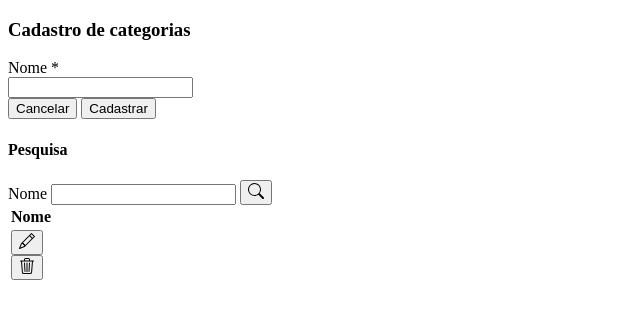
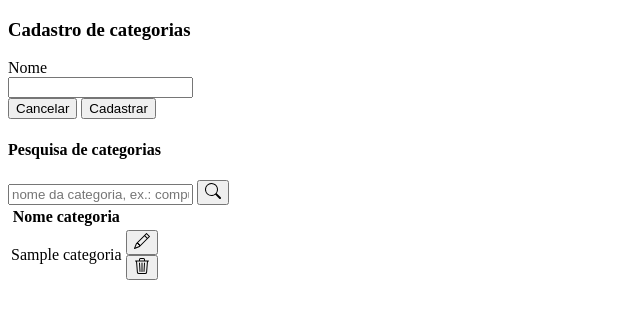
Before and after one commit to Hanzinza/salojavendas, a PHP site: page /php/cadastrarCategoriaForm.php in a window 1280 px wide. Shown: the top 319 px of the page, without its empty margins (0-640 px from the left). Run offline with PHP 8.4, Linux system fonts and the light colour scheme; tables that the repository leaves empty hold one stand-in row (values such as "Sample post"); data that the repository does not hold is empty.

Commit message:
editar categoria 90%

```diff
--- a/php/cadastrarCategoriaForm.php
+++ b/php/cadastrarCategoriaForm.php
@@ -12,7 +12,7 @@
 
 	<form action="cadastraCategoria.php" method="POST" enctype="multipart/form-data">
 		<div class="form-group">
-		  <label class="control-label">Nome *</label>
+		  <label class="control-label">Nome </label>
 		<div class="col-md-8">
 		 <input type="text" name="nome" accept="image/*" class="form-control" >
 		</div>
@@ -27,12 +27,11 @@
 
 	</form>
 
-	<h4 class="titulos">Pesquisa</h4>
+	<h4 class="titulos">Pesquisa de categorias</h4>
 
-	<form action="#" method="GET">
+	<form action="#" method="GET" class="formAcao">
 		<div class="form-group">
-		  <label class="control-label" for="textoPesquisa">Nome </label>
-			 <input class="form-control" id="textoPesquisa" type="text" name="pesquisa">
+			 <input placeholder="nome da categoria, ex.: computador" class="form-control" id="textoPesquisa" type="text" name="pesquisa">
 			 <button type="submit" class="botaoAcao">
 				<svg xmlns="http://www.w3.org/2000/svg" width="16" height="16" fill="currentColor" class="bi bi-search" viewBox="0 0 16 16">
 				<path d="M11.742 10.344a6.5 6.5 0 1 0-1.397 1.398h-.001c.03.04.062.078.098.115l3.85 3.85a1 1 0 0 0 1.415-1.414l-3.85-3.85a1.007 1.007 0 0 0-.115-.1zM12 6.5a5.5 5.5 0 1 1-11 0 5.5 5.5 0 0 1 11 0z"/>
@@ -41,25 +40,51 @@
 		</div>
 	</form>
 
-	<div class="row">
 	<div class="col-md-8">
 	<table class="table">
 		<tr>
-
-			<th>Nome</th>
+			<th>Nome categoria</th>
 		</tr>
 				<tr>
+
+	<?php
+
+	require_once("conexaoBanco.php");
+	$comando="SELECT * FROM categorias";
+
+	if(isset($_GET['pesquisa']) && $_GET['pesquisa']!=""){
+		$pesquisa=$_GET['pesquisa'];
+		$comando= $comando . " WHERE nome LIKE '".$pesquisa."%'";
+		//$comando.= " WHERE nome LIKE '".$pesquisa."%'";
+	}
+	//echo comando
+		$resultado=mysqli_query($conexao,$comando);
+		$linhas=mysqli_num_rows($resultado);
+
+		if($linhas==0){
+			echo "<tr><tb colspan='2'>Nenhuma categoria foi encontrada! </tb></tr>";
+		}else{
+			$categoriasRetornadas=array();
+
+			while($r = mysqli_fetch_assoc($resultado)){
+				array_push($categoriasRetornadas, $r);
+			}//fechamento do while
+			foreach($categoriasRetornadas as $r){
+				echo "<td> ".$r['nome']." </td>";
+
+	?>
+
 				<td>
-			<form action="editarCategoriaForm.php" method="POST" class="formAcao">
-				<input type="hidden" name="idCategoria" value="<?=$p['idCategoria']?>">
+				<form action="editarCategoriaForm.php" method="POST"  class="formAcao">
+					<input type="hidden" name="idCategoria" value="<?=$r['idCategoria']?>">
 					<button type="submit" class="botaoAcao">
 						<svg xmlns="http://www.w3.org/2000/svg" width="16" height="16" fill="currentColor" class="bi bi-pencil" viewBox="0 0 16 16">
 						  <path d="M12.146.146a.5.5 0 0 1 .708 0l3 3a.5.5 0 0 1 0 .708l-10 10a.5.5 0 0 1-.168.11l-5 2a.5.5 0 0 1-.65-.65l2-5a.5.5 0 0 1 .11-.168l10-10zM11.207 2.5 13.5 4.793 14.793 3.5 12.5 1.207 11.207 2.5zm1.586 3L10.5 3.207 4 9.707V10h.5a.5.5 0 0 1 .5.5v.5h.5a.5.5 0 0 1 .5.5v.5h.293l6.5-6.5zm-9.761 5.175-.106.106-1.528 3.821 3.821-1.528.106-.106A.5.5 0 0 1 5 12.5V12h-.5a.5.5 0 0 1-.5-.5V11h-.5a.5.5 0 0 1-.468-.325z"/>
 						</svg>
 					</button>
 				</form>
-			<form action="excluirCategoria.php" method="POST" class="formAcao">
-				<input type="hidden" name="idCategoria" value="<?=$p['idCategoria']?>">
+				<form action="excluirCategoriaForm.php" method="POST" class="formAcao">
+					<input type="hidden" name="idCategoria" value="<?=$r['idCategoria']?>">
 					<button type="submit" class="botaoAcao">
 						<svg xmlns="http://www.w3.org/2000/svg" width="16" height="16" fill="currentColor" class="bi bi-trash3" viewBox="0 0 16 16">
 						<path d="M6.5 1h3a.5.5 0 0 1 .5.5v1H6v-1a.5.5 0 0 1 .5-.5ZM11 2.5v-1A1.5 1.5 0 0 0 9.5 0h-3A1.5 1.5 0 0 0 5 1.5v1H2.506a.58.58 0 0 0-.01 0H1.5a.5.5 0 0 0 0 1h.538l.853 10.66A2 2 0 0 0 4.885 16h6.23a2 2 0 0 0 1.994-1.84l.853-10.66h.538a.5.5 0 0 0 0-1h-.995a.59.59 0 0 0-.01 0H11Zm1.958 1-.846 10.58a1 1 0 0 1-.997.92h-6.23a1 1 0 0 1-.997-.92L3.042 3.5h9.916Zm-7.487 1a.5.5 0 0 1 .528.47l.5 8.5a.5.5 0 0 1-.998.06L5 5.03a.5.5 0 0 1 .47-.53Zm5.058 0a.5.5 0 0 1 .47.53l-.5 8.5a.5.5 0 1 1-.998-.06l.5-8.5a.5.5 0 0 1 .528-.47ZM8 4.5a.5.5 0 0 1 .5.5v8.5a.5.5 0 0 1-1 0V5a.5.5 0 0 1 .5-.5Z"/>
@@ -68,8 +93,11 @@
 				</form>
 				</td>
 			</tr>
+			<?php
+			}//fechamneto foreach
+		}//fechamento else
+			?>
 	</table>
-	</div>
 	</div>
 </body>
 </html>
```
Lines whose indentation alone changed are shown as unchanged.
